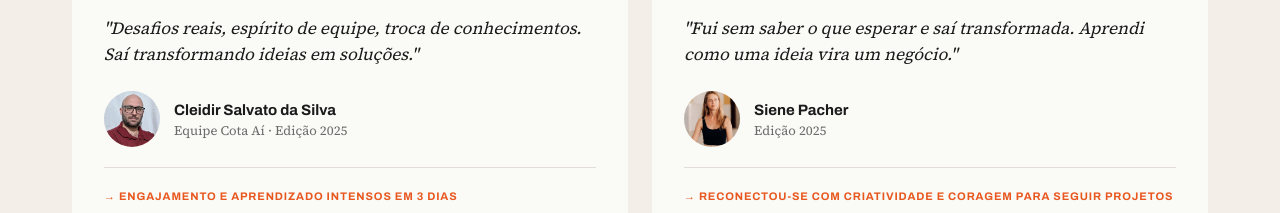
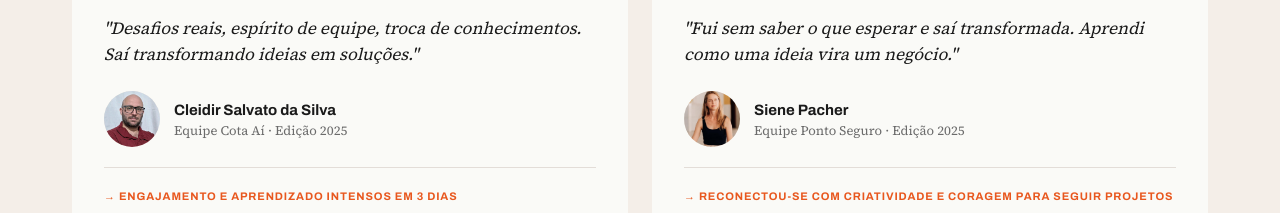
Before and after one commit to mdalmarco/sw2026, a React (Vite) app: page / in a window 1280 px wide. Shown: the part 10980-11193 px from the top of the page. Built offline with nearby package versions, Linux system fonts and the light colour scheme.

Commit message:
fix: update Siene Pacher role to 'Equipe Ponto Seguro · Edição 2025'

```diff
--- a/src/data/content.ts
+++ b/src/data/content.ts
@@ -317,7 +317,7 @@ export const TESTIMONIALS = [
   {
     quote: 'Fui sem saber o que esperar e saí transformada. Aprendi como uma ideia vira um negócio.',
     name: 'Siene Pacher',
-    role: 'Edição 2025',
+    role: 'Equipe Ponto Seguro · Edição 2025',
     photo: '/images/Siene_Pacher.png',
     result: 'Reconectou-se com criatividade e coragem para seguir projetos',
   },
```
